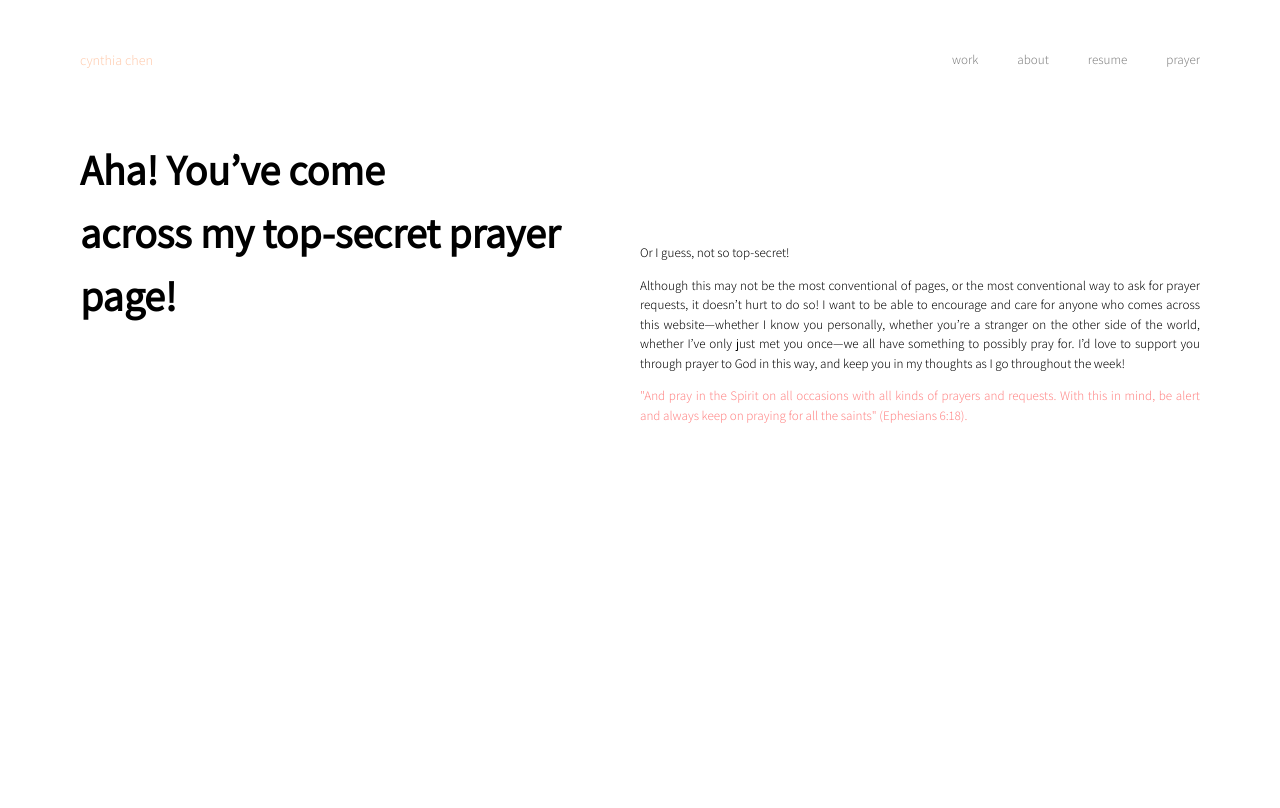
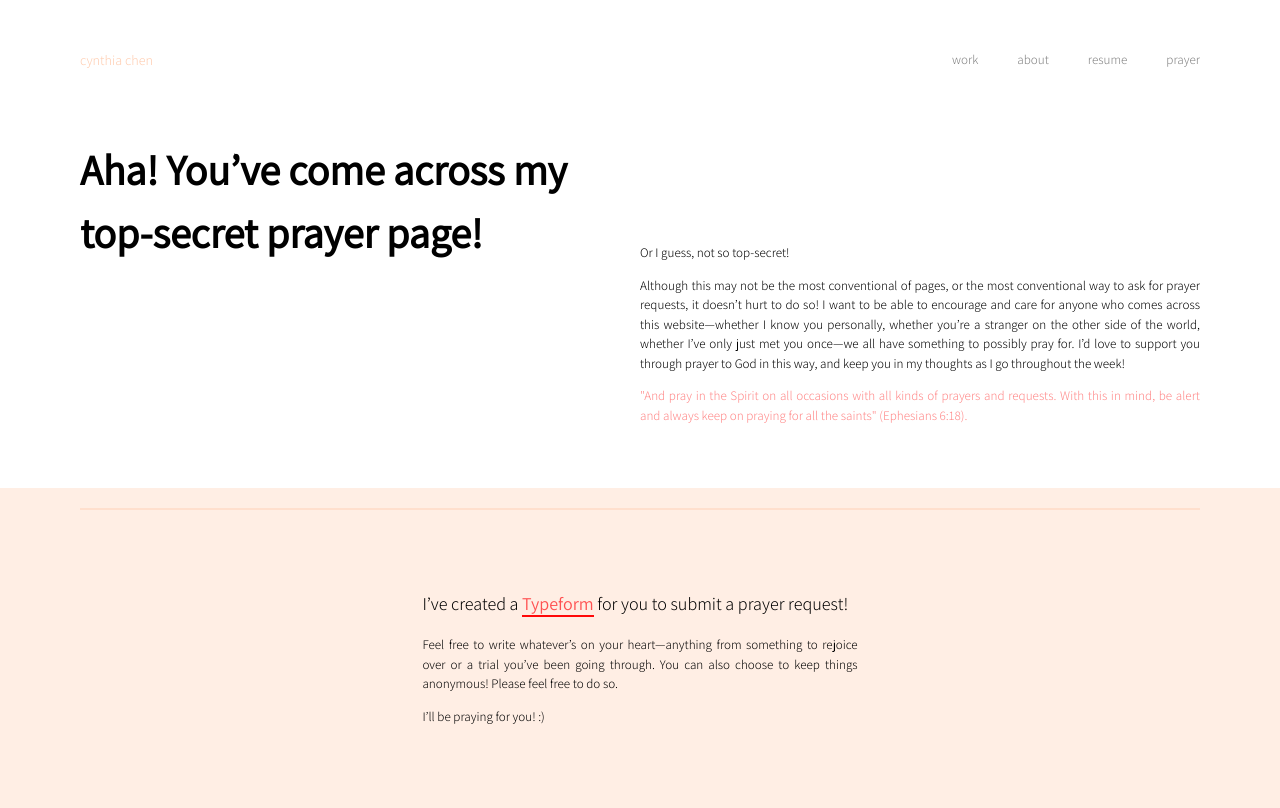
Before and after one commit to cluchen/cluchen.github.io, a plain HTML site: page prayer.html in a window 1280 px wide. Drawn offline with nearby package versions, Linux system fonts and the light colour scheme.

Commit message:
finished prayer page

```diff
--- a/prayer.html
+++ b/prayer.html
@@ -27,12 +27,22 @@
             </header>
             <div class= "in_row">
                 <div class = "column left">
-                   <h1>Aha! You’ve come <br> across my top-secret prayer page!</h1>
+                   <h1>Aha! You’ve come across my top-secret prayer page!</h1>
                 </div>
                 <div class = "column right">
                     <p>Or I guess, not so top-secret!</p>
                     <p>Although this may not be the most conventional of pages, or the most conventional way to ask for prayer requests, it doesn’t hurt to do so! I want to be able to encourage and care for anyone who comes across this website—whether I know you personally, whether you’re a stranger on the other side of the world, whether I’ve only just met you once—we all have something to possibly pray for. I’d love to support you through prayer to God in this way, and keep you in my thoughts as I go throughout the week!</p>
-                    <div class = "verse"><p>"And pray in the Spirit on all occasions with all kinds of prayers and requests. With this in mind, be alert and always keep on praying for all the saints" (Ephesians 6:18).</p></div>
+                    <div class = "verse">
+                        <p>"And pray in the Spirit on all occasions with all kinds of prayers and requests. With this in mind, be alert and always keep on praying for all the saints" (Ephesians 6:18).</p>
+                    </div>
+                </div>
+            </div>
+            <div class = "form">
+                <div class="rectangle"></div>
+                <div id = "text">
+                    <div id = "typeform_txt"><p>I’ve created a <a class = "link" href="https://www.linkedin.com/in/ccyn129"><strong>Typeform</strong></a> for you to submit a prayer request!</p></div>
+                    <p>Feel free to write whatever’s on your heart—anything from something to rejoice over or a trial you’ve been going through. You can also choose to keep things anonymous! Please feel free to do so.</p>
+                    <p>I’ll be praying for you! :)</p>
                 </div>
             </div>
         </div>
--- a/styles.css
+++ b/styles.css
@@ -144,3 +144,43 @@ nav a {
 .prayer .verse {
     color: #FF8585;
 }
+
+.prayer .form {
+    margin-top: 50px;
+    background-color: #FFEEE4;
+    position: absolute;
+    height: 40%;
+    width: 100%;
+    left: 0;
+    right: 0;
+}
+
+.rectangle {
+    height: 2px;
+    background-color: #555;
+    margin:20px 80px;
+    background-color: #FFDFCD;
+}
+
+.prayer .form #text {
+    margin-top: 80px;
+    justify-content: center;
+    text-align: justify;
+    padding-left: 33%;
+    padding-right: 33%;
+}
+
+.prayer .form #text #typeform_txt p {
+    font-size: 18px;
+    width: 100%;
+}
+
+.prayer .form #text #typeform_txt p .link{
+    color: #FF5151;
+    text-decoration: none;
+    border-bottom: 2px solid #FF0909;
+}
+
+.prayer .form #text #typeform_txt p .link:hover {
+    border-bottom: 2px solid #FFAFAF;
+}
```
Also changed, not shown: about.html (+1 -1 lines), index.html (+1 -1 lines).
